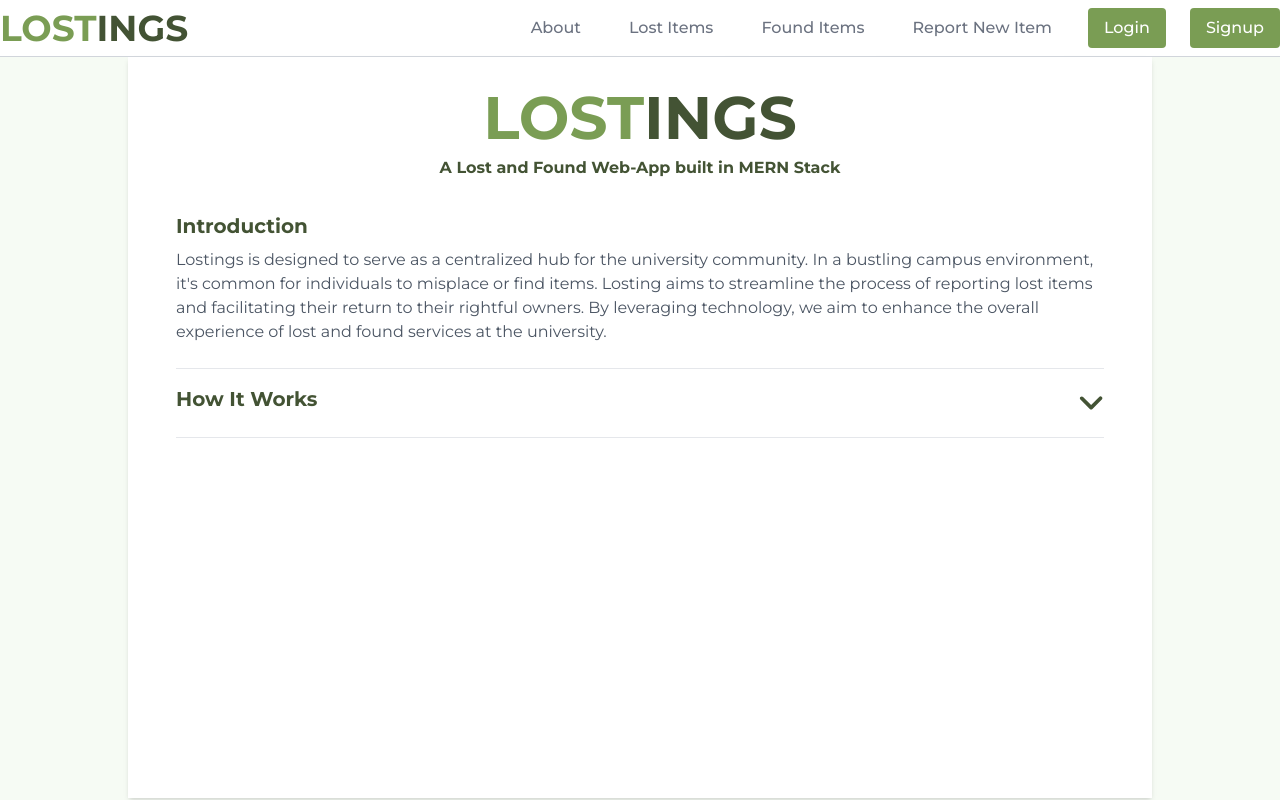
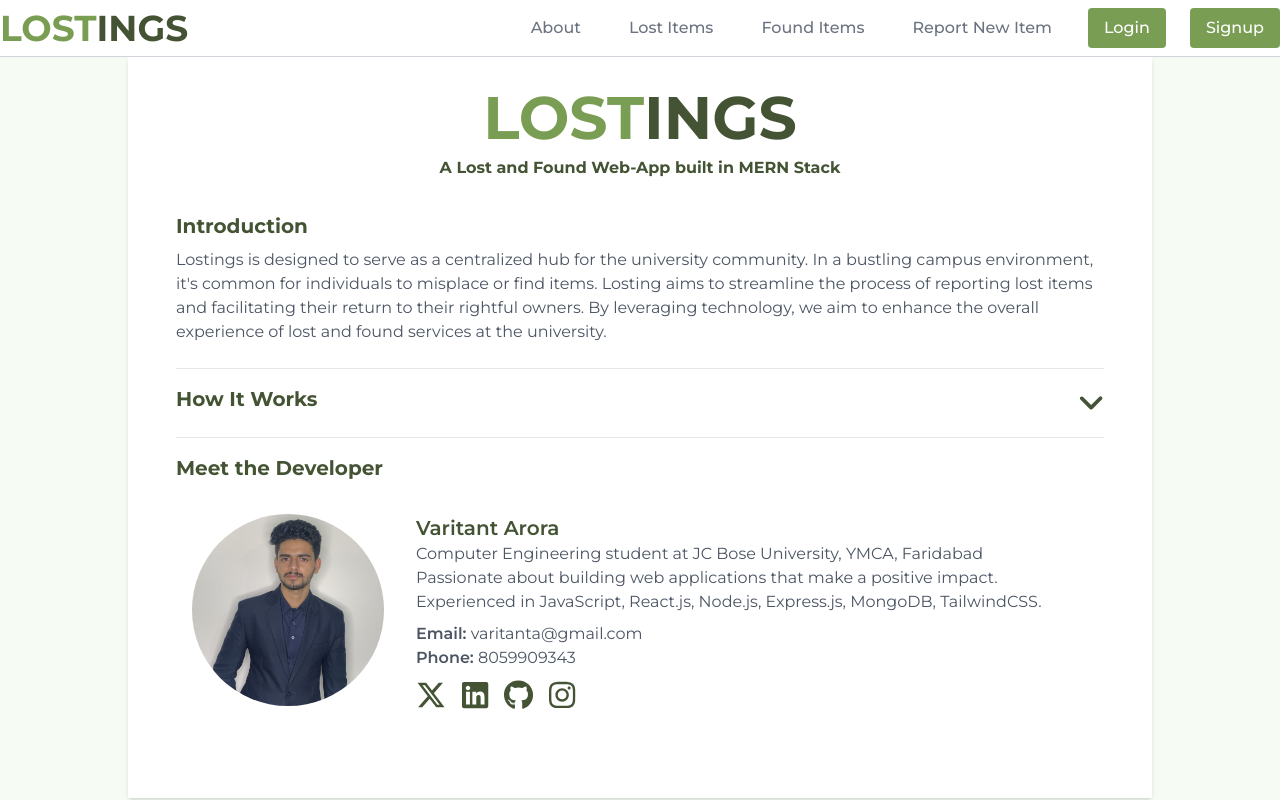
Before and after one commit to varitantarora/losting, a React (Create React App) app in the folder client/: page /about in a window 1280 px wide. Built offline with nearby package versions, Linux system fonts and the light colour scheme.

Commit message:
about updated

```diff
--- a/client/src/pages/About/About.js
+++ b/client/src/pages/About/About.js
@@ -55,9 +55,8 @@ const AboutUsPage = () => {
       </div>
       {showHowItWorks && <HowItWorks />}
       <hr></hr>
-      {/* ... (other sections) */}
 
-      {/* <section className="pt-2 pb-8">
+      <section className="pt-2 pb-8">
         <h2 className="text-left text-xl text-navy font-extrabold py-2">
           Meet the Developer
         </h2>
@@ -124,7 +123,7 @@ const AboutUsPage = () => {
             </div>
           </div>
         </div>
-      </section> */}
+      </section>
     </div>
   );
 };
```
